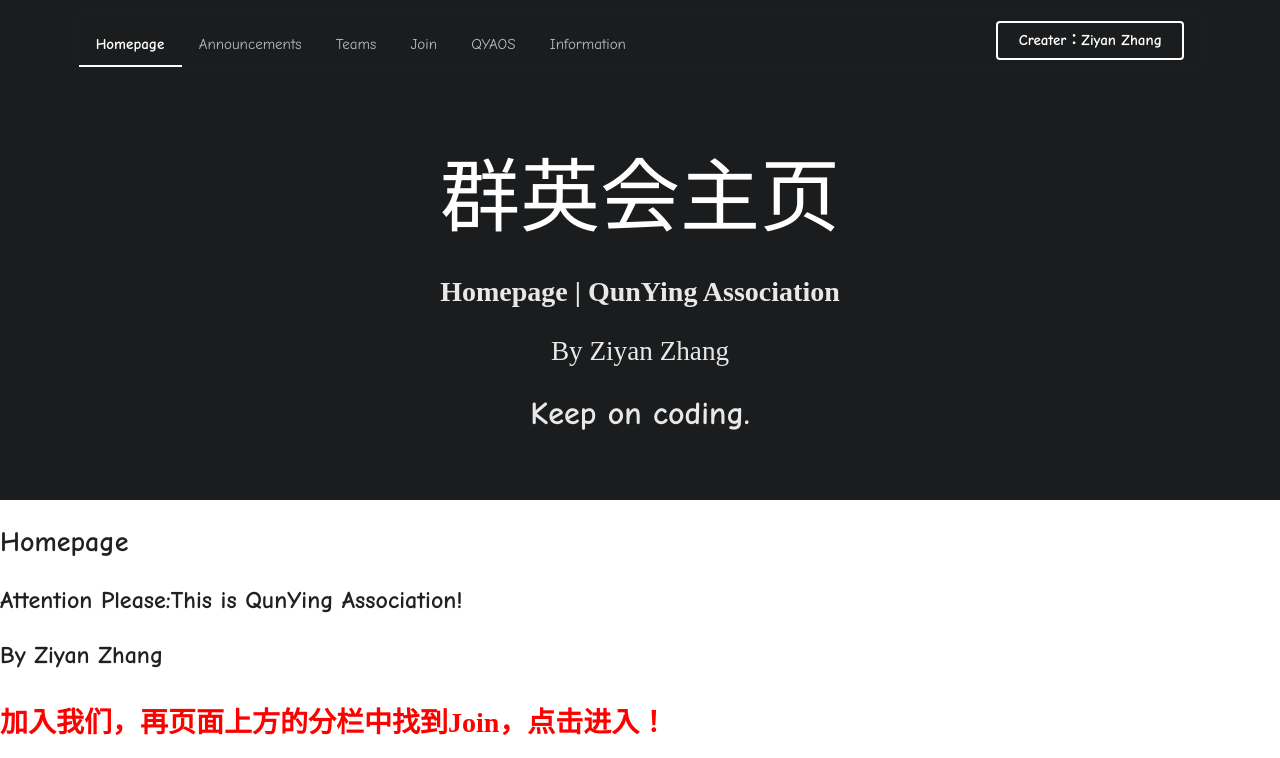
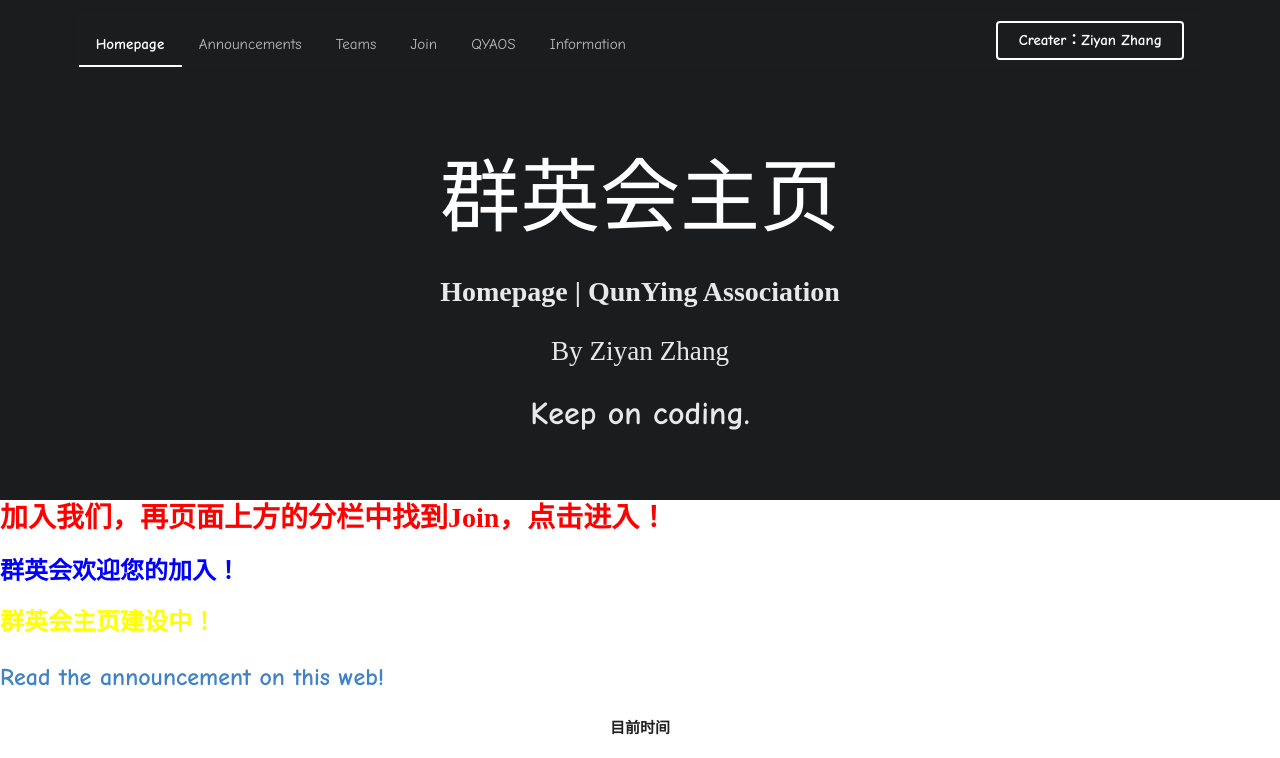
Before and after one commit to qya-beta/homepage, a plain HTML site: page index.html in a window 1280 px wide. Shown: the top 758 px of the page. Drawn offline with nearby package versions, Linux system fonts and the light colour scheme.

Commit message:
Update index.html

```diff
--- a/index.html
+++ b/index.html
@@ -142,10 +142,6 @@ function show_info()
             </div>
         </div>
 <body>
-    <h1 style="font-family:Comic Sans MS">Homepage</h1>
-    <h2 style="font-family:Comic Sans MS">Attention Please:This is QunYing Association!</h2>
-    <h2 style="font-family:Comic Sans MS">By Ziyan Zhang</h2>
-    <br>
     <div style="color:red">
         <h1 style="font-family:KaiTi">加入我们，再页面上方的分栏中找到Join，点击进入！</h1>
     </div>
```
